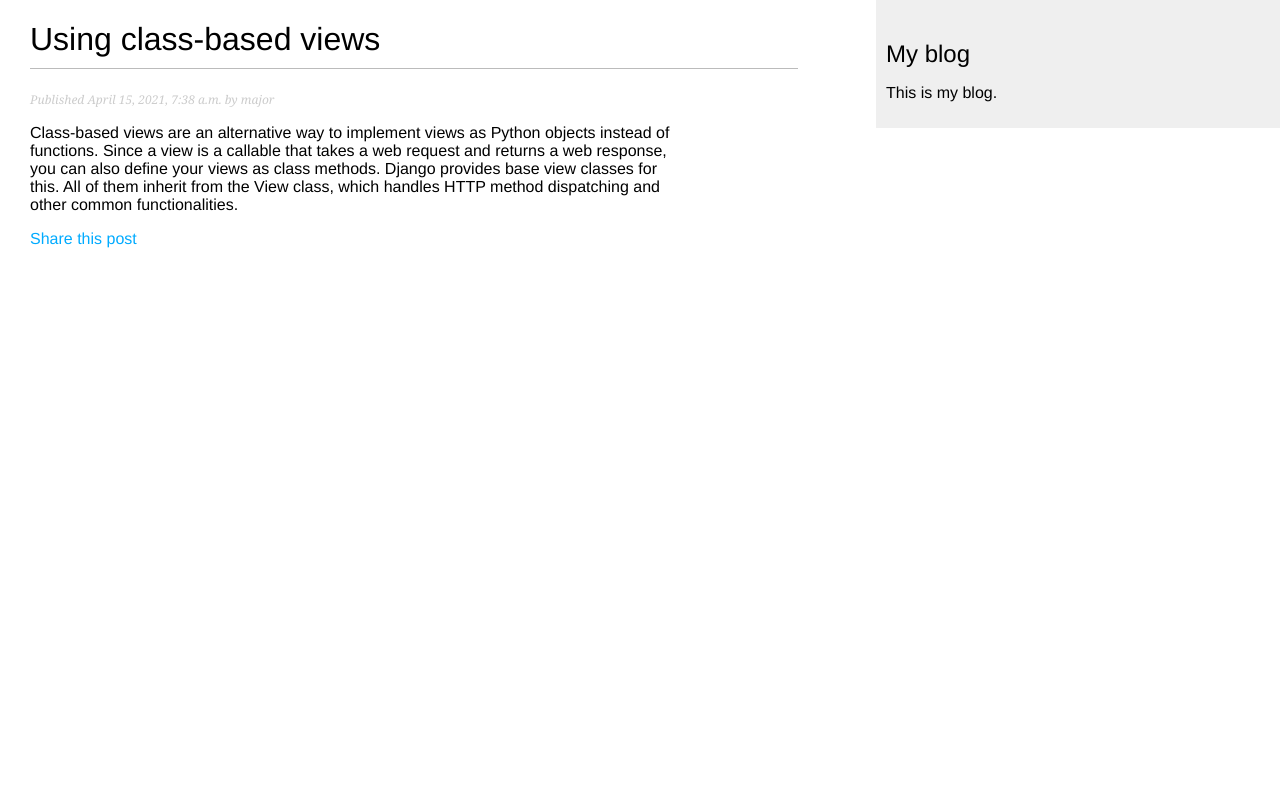
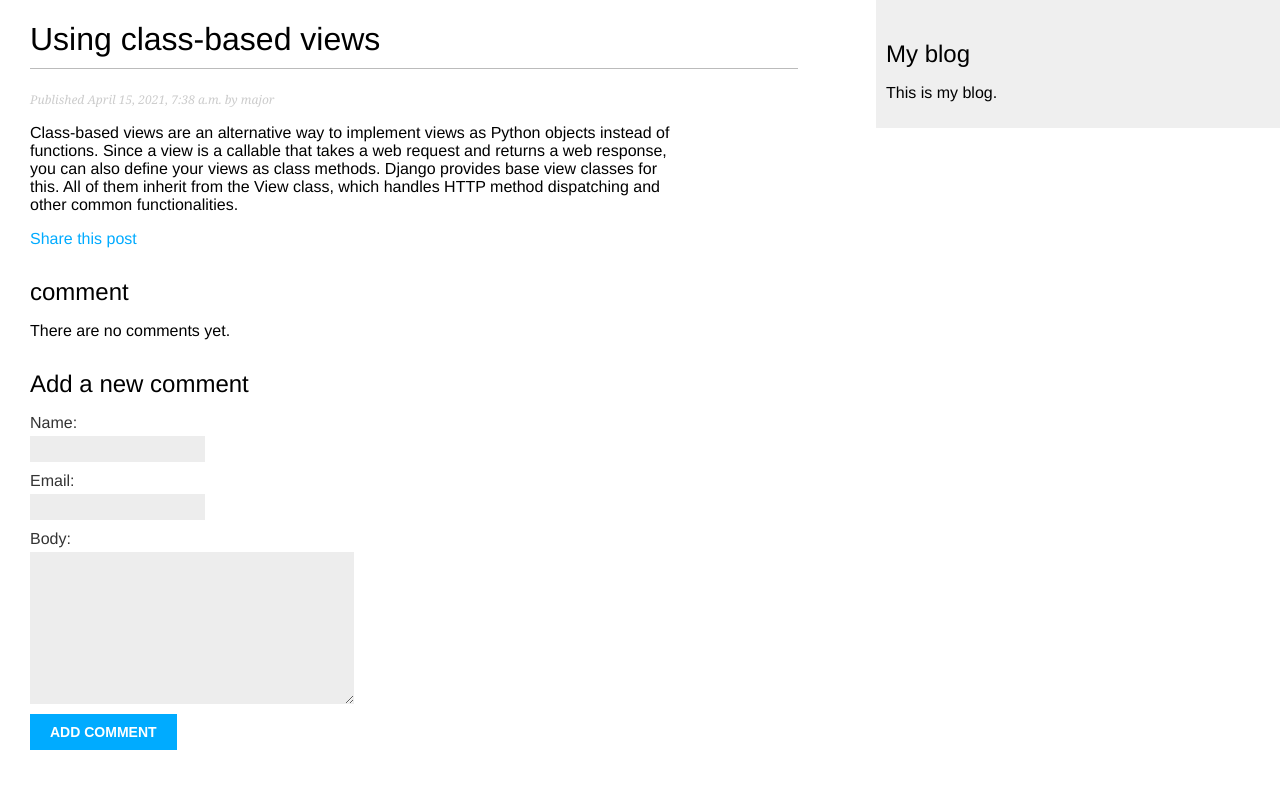
Before and after one commit to majorsigma/mysite, a Django app: a page that uses blog/templates/blog/post/detail.html in a window 1280 px wide. Run offline with Django 3.2, Linux system fonts and the light colour scheme; data comes from the database, SQL or seed files in the repository; both versions use the stored data as it was after the commit.

Commit message:
Added a comment system to the blog

```diff
--- a/blog/forms.py
+++ b/blog/forms.py
@@ -1,7 +1,14 @@
 from django import forms
+from .models import Comment
 
 class EmailPostForm(forms.Form):
     name = forms.CharField(max_length=25)
     email = forms.EmailField()
     to = forms.EmailField()
     comments = forms.CharField(required=False, widget=forms.Textarea)
+
+
+class CommentForm(forms.ModelForm):
+    class Meta:
+        model = Comment
+        fields = ('name', 'email', 'body',)
--- a/blog/models.py
+++ b/blog/models.py
@@ -44,3 +44,18 @@
                 self.publish.day,
                 self.slug,
             ])
+
+class Comment(models.Model):
+    post = models.ForeignKey(Post, on_delete=models.CASCADE, related_name='comments')
+    name = models.CharField(max_length=80)
+    email = models.EmailField()
+    body = models.TextField()
+    created = models.DateTimeField(auto_now_add=True)
+    updated = models.DateTimeField(auto_now=True)
+    active = models.BooleanField(default=True)
+
+    class Meta:
+        ordering = ('created',)
+
+    def __str__(self):
+        return 'Comment by {} on {}'.format(self.name, self.post)
--- a/blog/templates/blog/post/detail.html
+++ b/blog/templates/blog/post/detail.html
@@ -13,4 +13,32 @@
             Share this post
         </a>
     </p>
+
+    {% with comment.count as total_comments %}
+        <h2>
+            {{ total_comments }} comment{{ total_comments|pluralize }}
+        </h2>
+    {% endwith %}
+    {% for comment in comments %}
+        <div class="comment">
+            <p class="info">
+                comment {{ forloop.counter}} by {{ comment.name }}
+                {{ comment.created }}
+            </p>
+            {{ comment.body|linebreaks }}
+        </div>
+    {% empty %}
+        <p>There are no comments yet.</p>
+    {% endfor %}
+
+    {% if new_comment %}
+        <h2>Your comment has been added.</h2>
+    {% else %}
+        <h2>Add a new comment</h2>
+        <form action="." method="POST">
+            {{ comment_form.as_p }}
+            {% csrf_token %}
+            <p><input type="submit" value="Add comment"></p>
+        </form>
+    {% endif %}
 {% endblock %}
--- a/blog/views.py
+++ b/blog/views.py
@@ -1,8 +1,8 @@
 from django.shortcuts import render, get_object_or_404
-from .models import Post
+from .models import Post, Comment
 from django.core.paginator import Paginator, EmptyPage, PageNotAnInteger
 from django.views.generic import ListView
-from .forms import EmailPostForm
+from .forms import EmailPostForm, CommentForm
 from django.core.mail import send_mail
 
 def post_list(request):
@@ -32,7 +32,29 @@
         publish__month=month,
         publish__day=day,)
 
-    return render(request, 'blog/post/detail.html', {'post': post})
+    # List of active comments for this post
+    comments = post.comments.filter(active=True)
+
+    new_comment = None
+
+    if request.method == 'POST':
+        # A comment was post_detail
+        comment_form = CommentForm(data=request.POST)
+        if comment_form.is_valid():
+            # Create Comment object but don't save to database yet
+            new_comment = comment_form.save(commit=False)
+            # Assign the current post to the comment
+            new_comment.post = post
+            # Save the comment to the database
+            new_comment.save()
+    else:
+        comment_form = CommentForm()
+
+    return render(request, 'blog/post/detail.html', {
+        'post': post,
+        'comments': comments,
+        'new_comment': new_comment,
+        'comment_form': comment_form})
 
 
 class PostListView(ListView):
```
Also changed, not shown: blog/admin.py (+8 -2 lines), blog/migrations/0002_comment.py (added), db.sqlite3.
